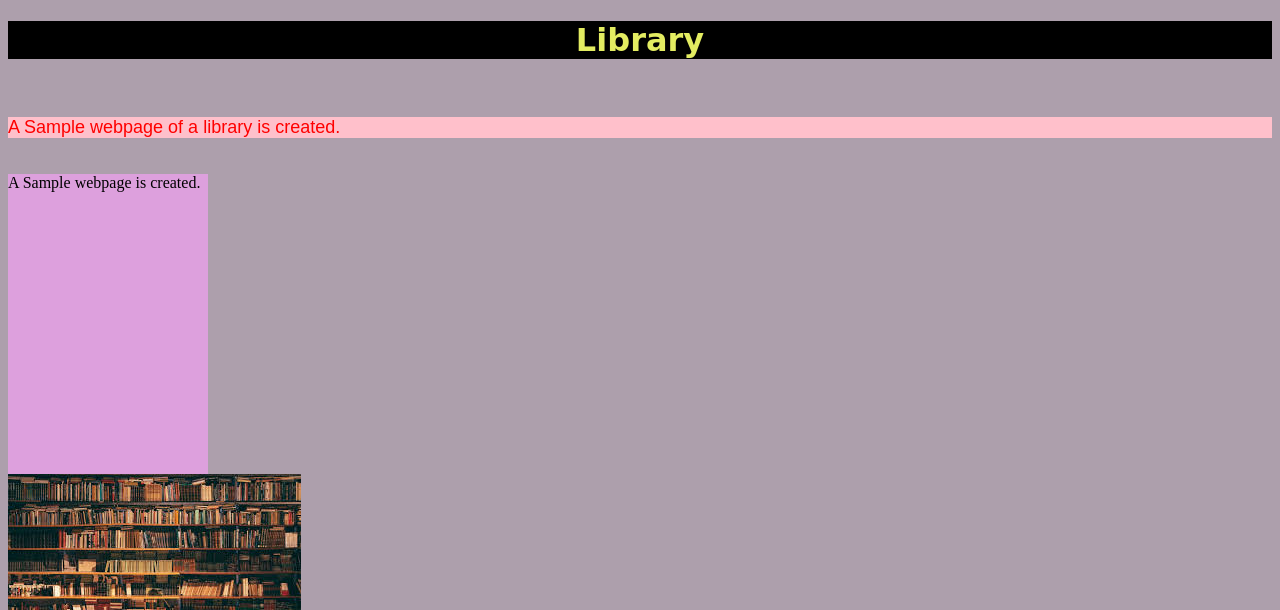
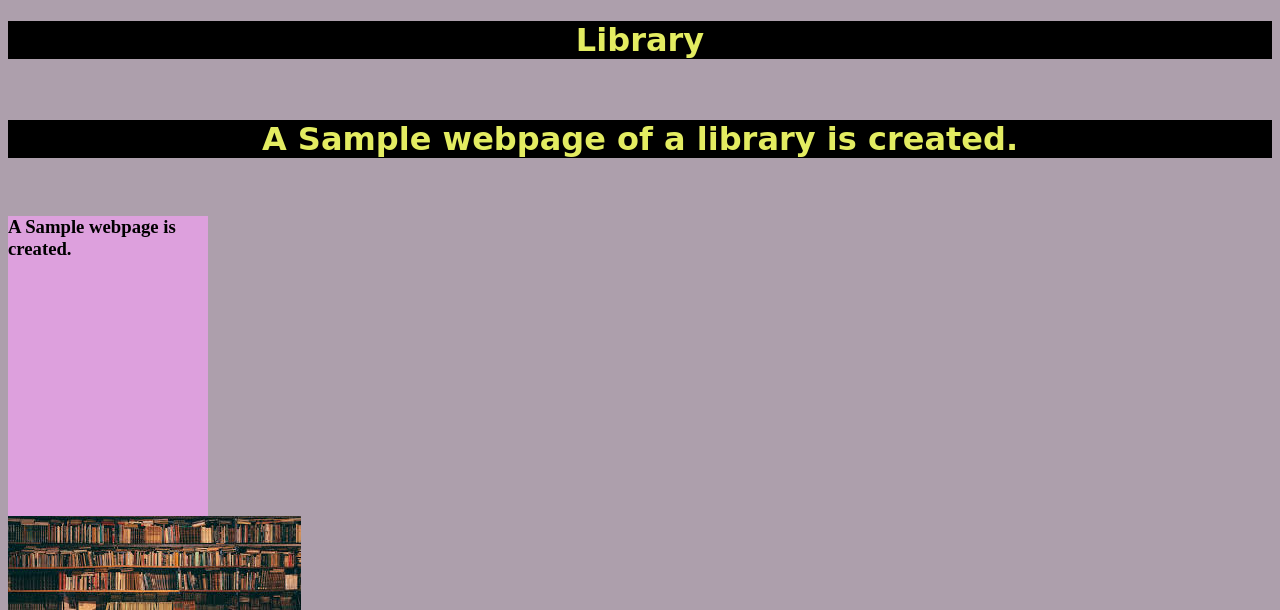
Before and after one commit to sara-noor/sara-noor.github.io, a plain HTML site: page index.html in a window 1280 px wide. Shown: the top 610 px of the page. Drawn offline with Linux system fonts and the light colour scheme.

Commit message:
Second Commit

```diff
--- a/index.html
+++ b/index.html
@@ -8,11 +8,11 @@
     <body>
         <h1>Library</h1>
         <br>
-        <p> A Sample webpage of a library is created. </p>
+        <p><h1> A Sample webpage of a library is created. </h1></p>
         <br>
 
         <div>
-            A Sample webpage is created.
+        <h3>A Sample webpage is created.</h3>
         </div>
         <a href="https://www.google.com/"Google></a>
         <a href="https://www.facebook.com/">
```
